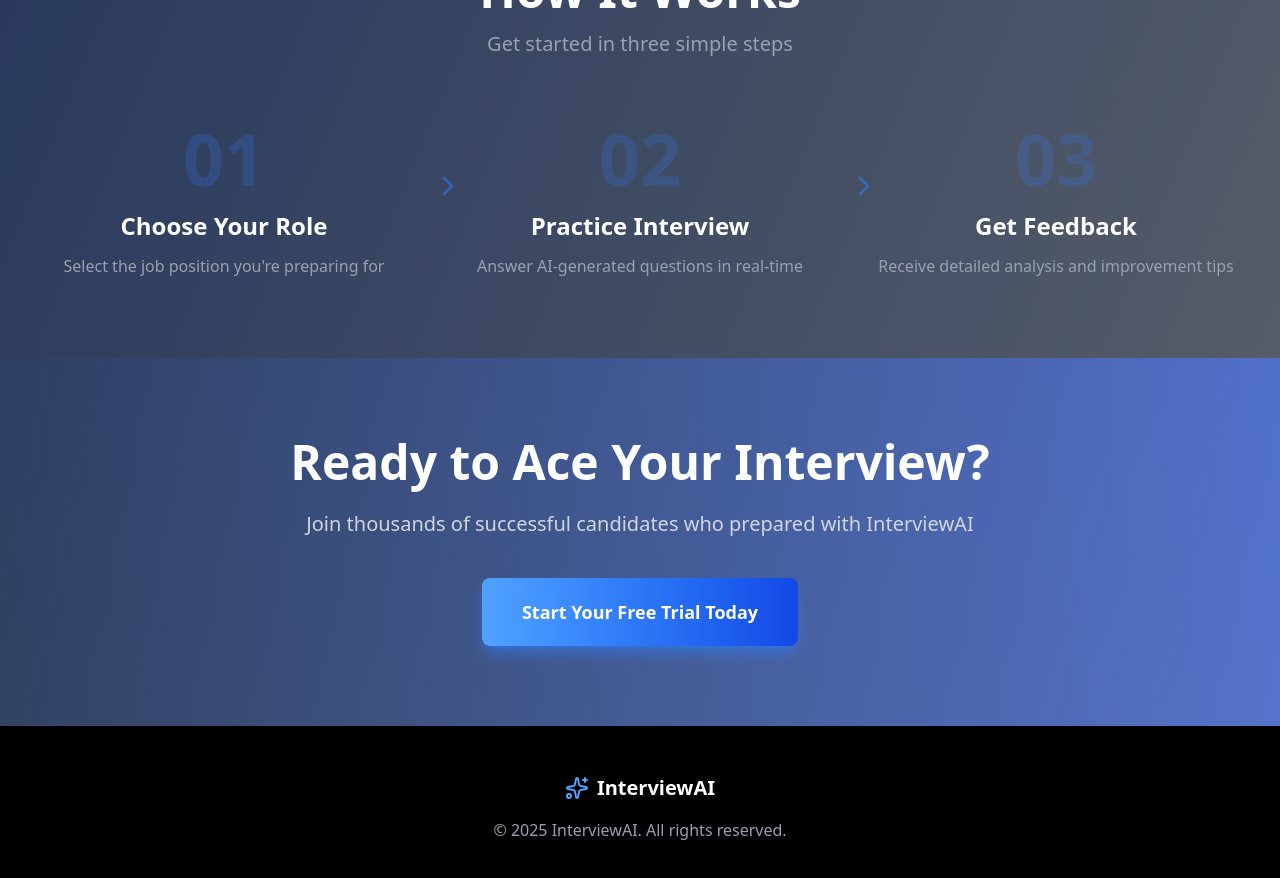
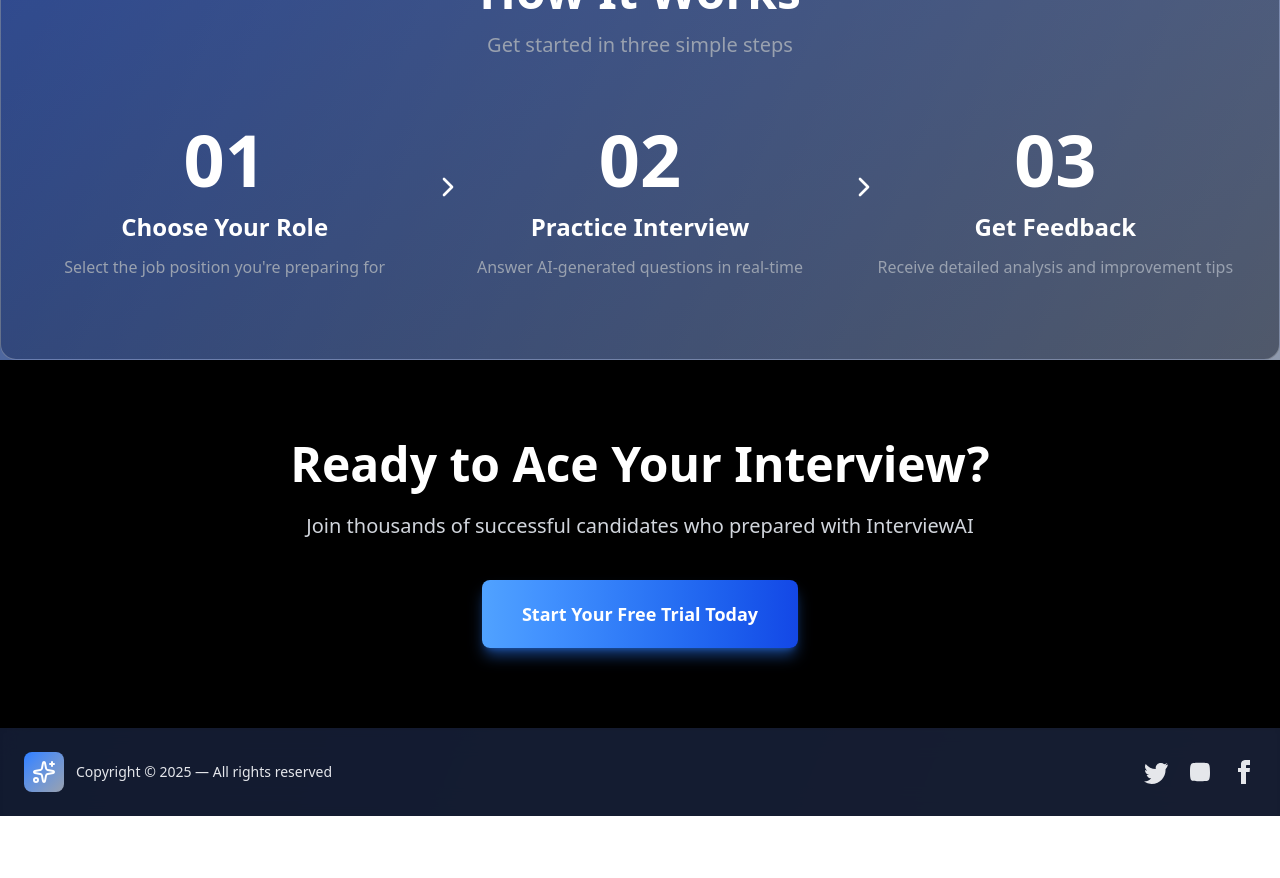
Before and after one commit to aki-008/prepAI, a React (Vite) app in the folder Frontend/: page / in a window 1280 px wide. Shown: the part 2260-3138 px from the top of the page. After the commit the page ends 3076 px from the top, so only its background shows below. Built offline with nearby package versions, Linux system fonts and the light colour scheme.

Commit message:
Home page prototype full completed

```diff
--- a/Frontend/src/pages/home.tsx
+++ b/Frontend/src/pages/home.tsx
@@ -92,7 +92,7 @@
     const heroRef = useRef<HTMLDivElement>(null);
 
     return (
-        <div className="w-full min-h-screen bg-gradient-to-br from-blue-900 to-gray-400 text-white overflow-x-hidden">
+        <div className="w-full min-h-screen bg-linear-to-br from-blue-900 to-gray-400 text-white overflow-x-hidden">
             {/* Navigation Bar */}
             <nav className={`fixed top-0 left-0 right-0 w-full z-50 transition-all duration-300 ${scrolled ? 'bg-slate-900/95 backdrop-blur-md shadow-xl' : 'bg-slate-900/80 backdrop-blur-sm'}`}>
                 <div className="max-w-7xl mx-auto px-4 sm:px-6 lg:px-8">
@@ -302,7 +302,7 @@
                                 key={index}
                                 className="bg-gradient-to-br from-blue-900/50 to-gray-900/50 backdrop-blur-sm rounded-xl p-8 border border-blue-500/20 hover:border-gray-500/50 transition-all duration-300 hover:transform hover:scale-105"
                             >
-                                <div className="bg-gradient-to-br from-blue-500 to-gray-400 w-16 h-16 rounded-lg flex items-center justify-center mb-4 shadow-lg shadow-blue-500/50">
+                                <div className="bg-linear-to-br from-blue-500 to-gray-400 w-16 h-16 rounded-lg flex items-center justify-center mb-4 shadow-lg shadow-blue-500/50">
                                     {feature.icon}
                                 </div>
                                 <h3 className="text-xl font-bold mb-3">{feature.title}</h3>
@@ -314,7 +314,7 @@
             </section>
 
             {/* How It Works */}
-            <section id="how-it-works" className="py-20 px-4 sm:px-6 lg:px-8 bg-black/40">
+            <section id="how-it-works" className="py-20 px-4 sm:px-6 lg:px-8 bg-gradient-to-br from-blue-900/50 to-gray-900/50 rounded-2xl border border-gray-200/30">
                 <div className="max-w-7xl mx-auto">
                     <div className="text-center mb-16">
                         <h2 className="text-4xl sm:text-5xl font-bold mb-4">
@@ -324,14 +324,18 @@
                             Get started in three simple steps
                         </p>
                     </div>
+
                     <div className="grid grid-cols-1 md:grid-cols-3 gap-8">
                         {steps.map((item: Step, index: number) => (
                             <div key={index} className="relative text-center">
-                                <div className="text-7xl font-bold text-blue-500/20 mb-4">{item.step}</div>
+                                <div className="text-7xl font-bold text-white mb-4">
+                                    {item.step}
+                                </div>
                                 <h3 className="text-2xl font-bold mb-3">{item.title}</h3>
                                 <p className="text-gray-400">{item.desc}</p>
+
                                 {index < 2 && (
-                                    <ChevronRight className="hidden md:block absolute top-12 -right-12 w-8 h-8 text-blue-500/50" />
+                                    <ChevronRight className="hidden md:block absolute top-12 -right-12 w-8 h-8 text-white" />
                                 )}
                             </div>
                         ))}
@@ -339,8 +343,9 @@
                 </div>
             </section>
 
+
             {/* CTA Section */}
-            <section className="py-20 px-4 sm:px-6 lg:px-8 bg-gradient-to-r from-gray-900/50 to-blue-700/50">
+            <section className="py-20 px-4 sm:px-6 lg:px-8 bg-black">
                 <div className="max-w-4xl mx-auto text-center">
                     <h2 className="text-4xl sm:text-5xl font-bold mb-6">
                         Ready to Ace Your Interview?
@@ -350,7 +355,7 @@
                     </p>
                     <button
                         onClick={openSignUpModal}
-                        className="px-10 py-5 rounded-lg bg-gradient-to-r from-blue-400 to-blue-700 hover:from-blue-600 hover:to-blue-900 transition shadow-lg shadow-blue-500/50 text-lg font-semibold"
+                        className="px-10 py-5 rounded-lg bg-linear-to-r from-blue-400 to-blue-700 hover:from-blue-600 hover:to-blue-900 transition shadow-lg shadow-blue-500/50 text-lg font-semibold"
                     >
                         Start Your Free Trial Today
                     </button>
@@ -358,13 +363,43 @@
             </section>
 
             {/* Footer */}
-            <footer className="py-12 px-4 sm:px-6 lg:px-8 bg-black">
-                <div className="max-w-7xl mx-auto text-center text-gray-400">
-                    <div className="flex items-center justify-center space-x-2 mb-4">
-                        <Sparkles className="w-6 h-6 text-blue-400" />
-                        <span className="text-xl font-bold text-white">InterviewAI</span>
+            <footer className="w-full py-6 px-6 bg-slate-900/95 backdrop-blur-md text-gray-200 flex flex-col sm:flex-row items-center justify-between shadow-inner">
+                {/* Left Side */}
+                <div className="flex items-center space-x-3">
+                    {/* Logo */}
+                    <div className="bg-gradient-to-br from-blue-500 to-gray-400 p-2 rounded-lg">
+                        <Sparkles className="w-6 h-6 text-white" />
                     </div>
-                    <p>&copy; 2025 InterviewAI. All rights reserved.</p>
+
+                    <p className="text-sm">
+                        Copyright © {new Date().getFullYear()} — All rights reserved
+                    </p>
+                </div>
+
+                {/* Right Side */}
+                <div className="flex items-center gap-5 mt-4 sm:mt-0">
+                    {/* Twitter */}
+                    <a href="#" className="hover:text-blue-400 transition">
+                        <svg
+                            xmlns="http://www.w3.org/2000/svg" width="24" height="24" viewBox="0 0 24 24" className="fill-current">
+                            <path d="M24 4.557a9.93 9.93 0 01-2.828.775A4.93 4.93 0 0023.337 3a9.864 9.864 0 01-3.127 1.195A4.92 4.92 0 0016.616 3c-2.72 0-4.924 2.21-4.924 4.932 0 .39.042.765.124 1.126C7.728 8.89 4.1 6.91 1.67 3.917a4.936 4.936 0 00-.665 2.48c0 1.71.86 3.213 2.17 4.096A4.9 4.9 0 01.96 9.96v.06c0 2.387 1.68 4.374 3.91 4.828a4.93 4.93 0 01-2.224.086c.626 1.956 2.444 3.384 4.6 3.425A9.874 9.874 0 010 21.54 13.945 13.945 0 007.548 24c9.056 0 14.01-7.512 14.01-14.015 0-.213-.005-.426-.015-.637A9.94 9.94 0 0024 4.557z" />
+                        </svg>
+                    </a>
+
+                    {/* YouTube */}
+                    <a href="#" className="hover:text-red-500 transition">
+                        <svg
+                            xmlns="http://www.w3.org/2000/svg" width="24" height="24" viewBox="0 0 24 24" className="fill-current">
+                            <path d="M19.615 3.184C21.403 3.67 22 5.84 22 12s-.597 8.33-2.385 8.816C17.42 21.27 12 21.27 12 21.27s-5.42 0-7.615-.454C2.597 20.33 2 18.16 2 12s.597-8.33 2.385-8.816C6.58 2.73 12 2.73 12 2.73s5.42 0 7.615.454zM10 8.5l6 3.5-6 3.5v-7z" />
+                        </svg>
+                    </a>
+
+                    {/* Facebook */}
+                    <a href="#" className="hover:text-blue-500 transition">
+                        <svg xmlns="http://www.w3.org/2000/svg" width="24" height="24" viewBox="0 0 24 24" className="fill-current">
+                            <path d="M9 8H6v4h3v12h5V12h3.642L18 8h-4V6.333C14 5.378 14.2 5 15.112 5H18V0h-3.667C10.55 0 9 1.517 9 4.308V8z" />
+                        </svg>
+                    </a>
                 </div>
             </footer>
         </div>
```
